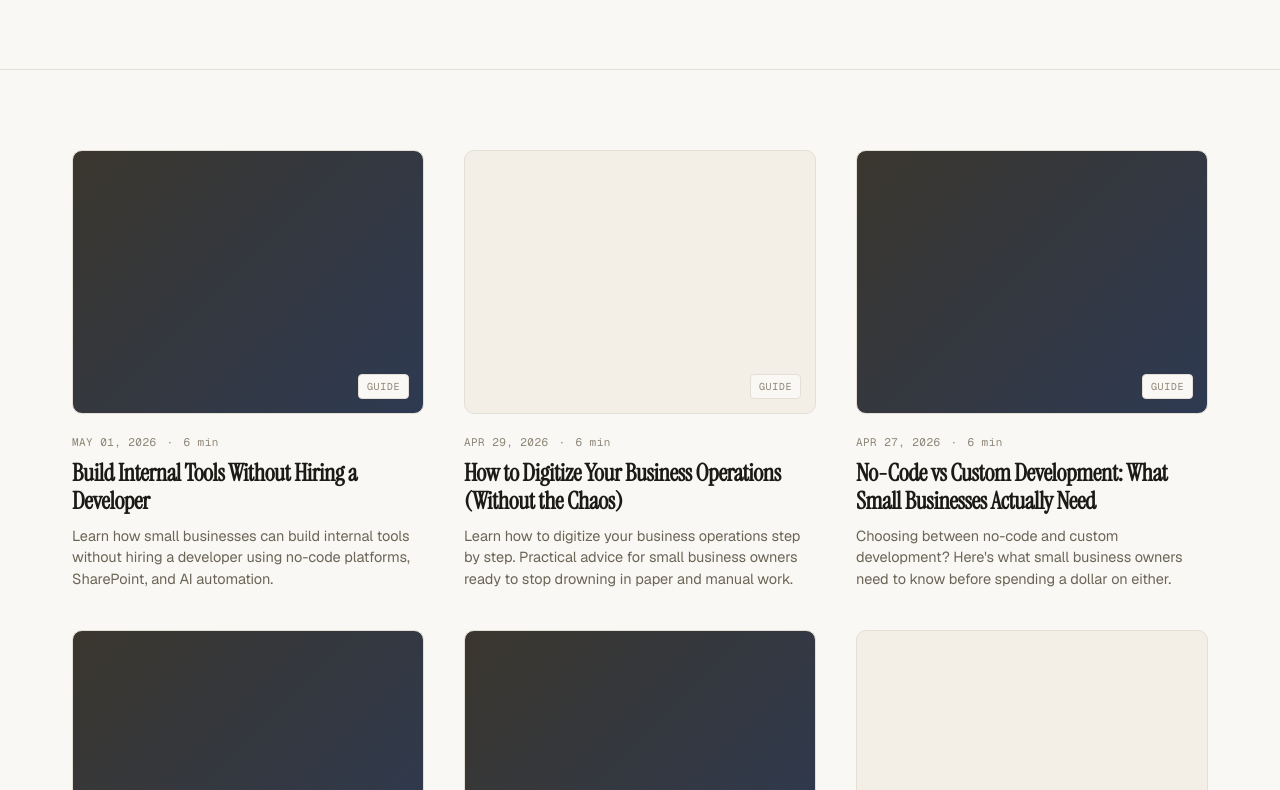
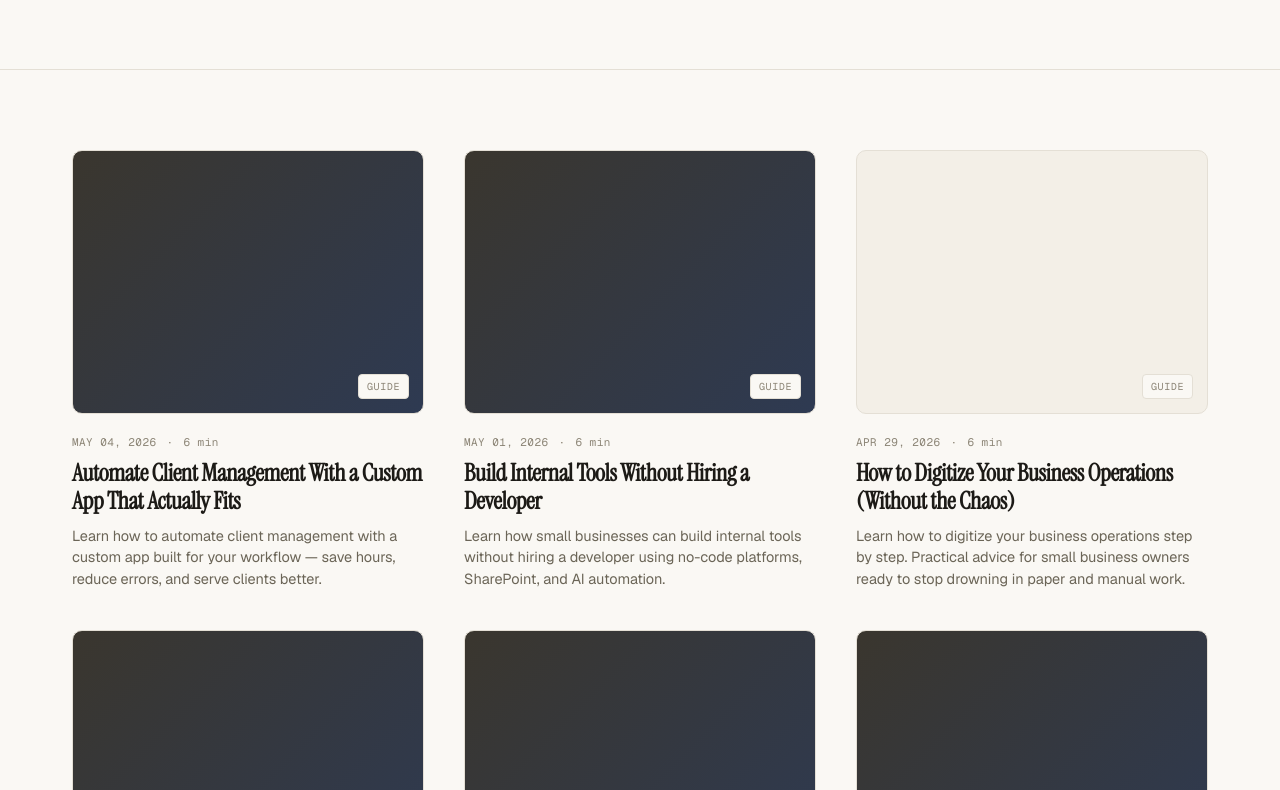
Before and after one commit to VictorAsooye/sola-website, a plain HTML site: page blog/index.html in a window 1280 px wide. Shown: the part 441-1231 px from the top of the page. Drawn offline with nearby package versions, Linux system fonts and the light colour scheme.

Commit message:
blog: update index with "Automate Client Management With a Custom App That Actually Fits"

```diff
--- a/blog/index.html
+++ b/blog/index.html
@@ -317,6 +317,12 @@
   <div class="container">
     <div class="posts-grid">
 <!-- POSTS_START -->
+      <a href="/blog/posts/automate-client-management-with-a-custom-app-that-actually-fits.html" class="post-card">
+        <div class="post-cover post-cover-dark"><span class="cover-label">Guide</span></div>
+        <div class="post-meta"><span>MAY 04, 2026</span><span>·</span><span>6 min</span></div>
+        <h2 class="post-title">Automate Client Management With a Custom App That Actually Fits</h2>
+        <p class="post-excerpt">Learn how to automate client management with a custom app built for your workflow — save hours, reduce errors, and serve clients better.</p>
+      </a>
       <a href="/blog/posts/build-internal-tools-without-hiring-a-developer.html" class="post-card">
         <div class="post-cover post-cover-dark"><span class="cover-label">Guide</span></div>
         <div class="post-meta"><span>MAY 01, 2026</span><span>·</span><span>6 min</span></div>
```
